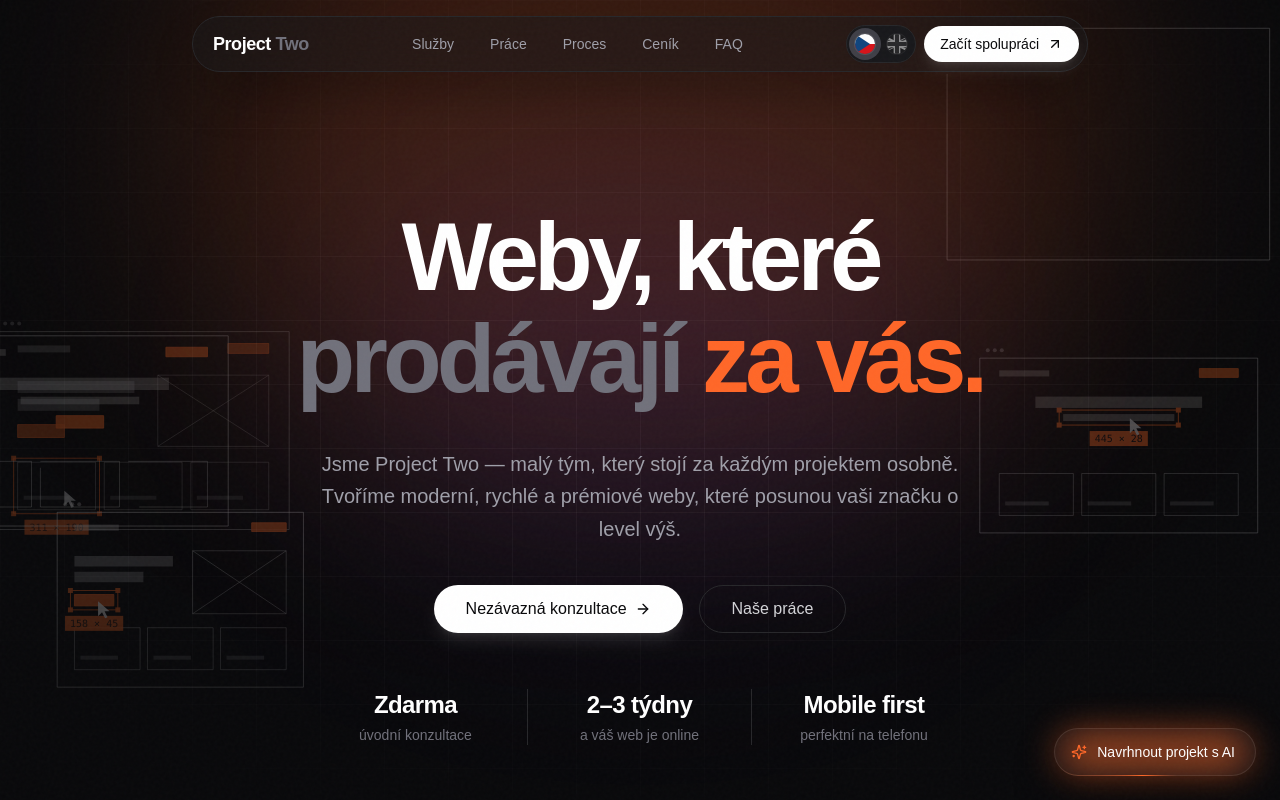
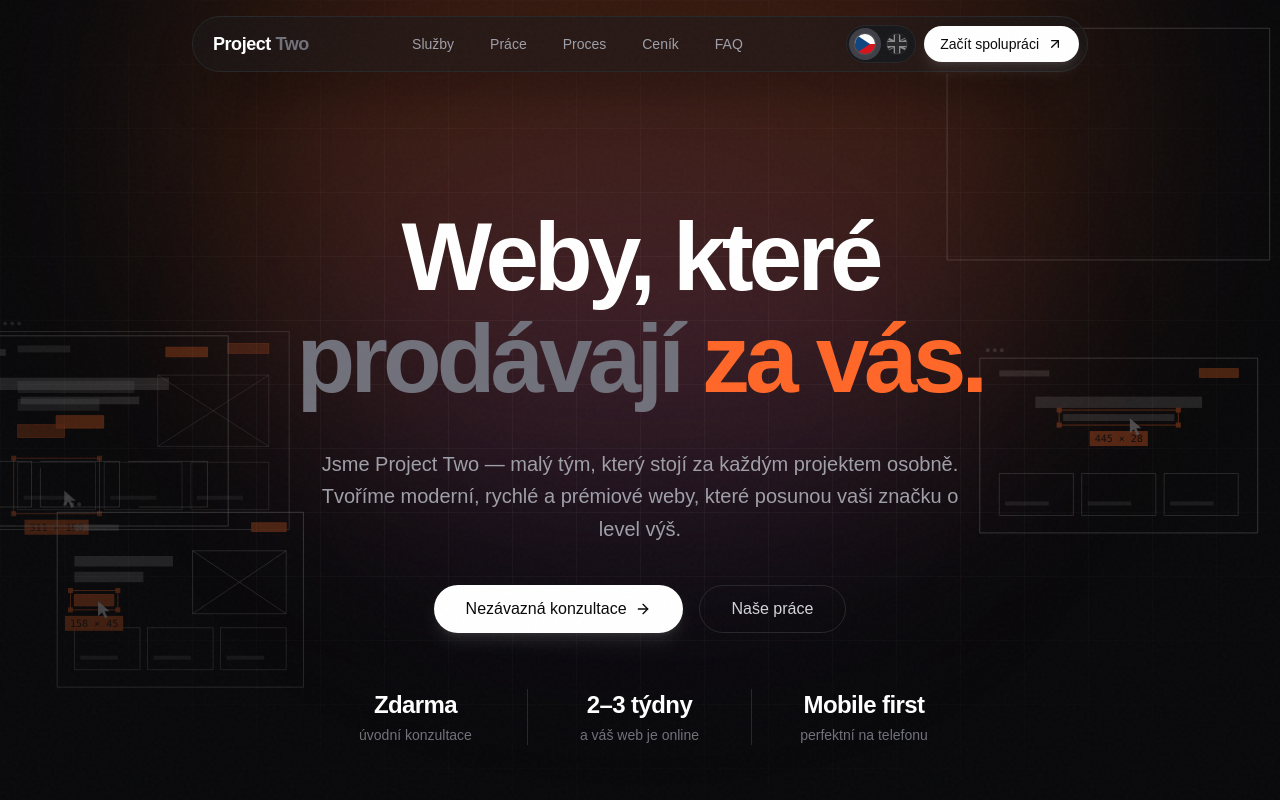
Before and after one commit to ggbosky/projectone, a Next.js app: page / in a window 1280 px wide. Shown: the top 800 px of the page. Built offline with nearby package versions, Linux system fonts and the light colour scheme; a web font is replaced by a local one.

Commit message:
Disable concierge for now (component kept for later)
Co-Authored-By: Claude Opus 5.5 <noreply@anthropic.com>
Claude-Session: https://claude.ai/code/session_01N8FxEFZ9triGnYpCB8yztV

```diff
--- a/app/page.tsx
+++ b/app/page.tsx
@@ -13,7 +13,6 @@ import { Pricing } from "@/components/pricing"
 import { Faq } from "@/components/faq"
 import { Contact } from "@/components/contact"
 import { Footer } from "@/components/footer"
-import { Concierge } from "@/components/concierge"
 
 export default function Home() {
   return (
@@ -32,7 +31,6 @@ export default function Home() {
             <Contact />
           </main>
           <Footer />
-          <Concierge />
         </SmoothScroll>
       </MotionConfig>
     </I18nProvider>
```
